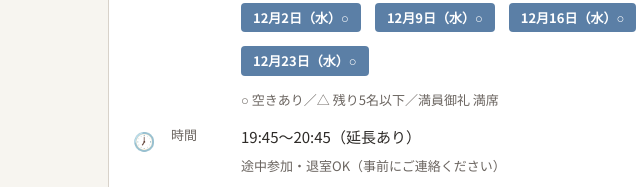
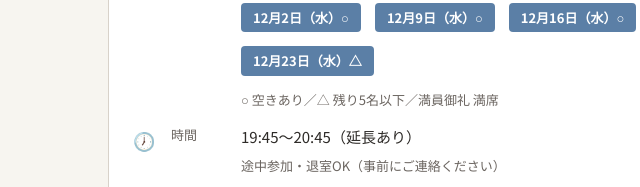
Before and after one commit to akekure-r/akekure-meguri, a plain HTML site: page index_december.html in a window 1280 px wide. Shown: the part 493-680 px from the top of the page, 232-872 px from the left. Drawn offline with Linux system fonts and the light colour scheme.

Commit message:
Add files via upload

```diff
--- a/index_december.html
+++ b/index_december.html
@@ -349,7 +349,7 @@
               <span class="date-badge">12月2日（水）○</span>
               <span class="date-badge">12月9日（水）○</span>
               <span class="date-badge">12月16日（水）○</span>
-              <span class="date-badge">12月23日（水）○</span>
+              <span class="date-badge">12月23日（水）△</span>
             </div>
             <div class="note" style="margin-top:6px;">○ 空きあり／△ 残り5名以下／満員御礼 満席</div>
           </div>
```
